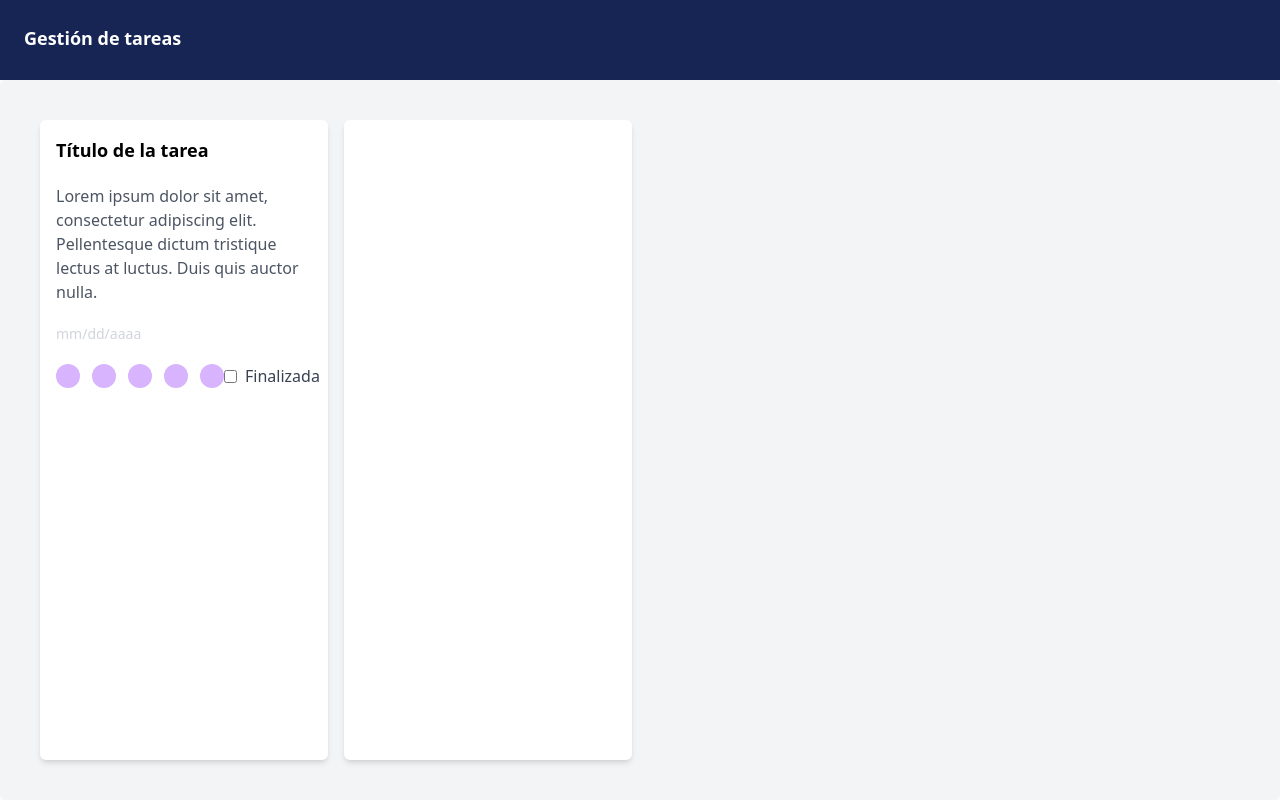
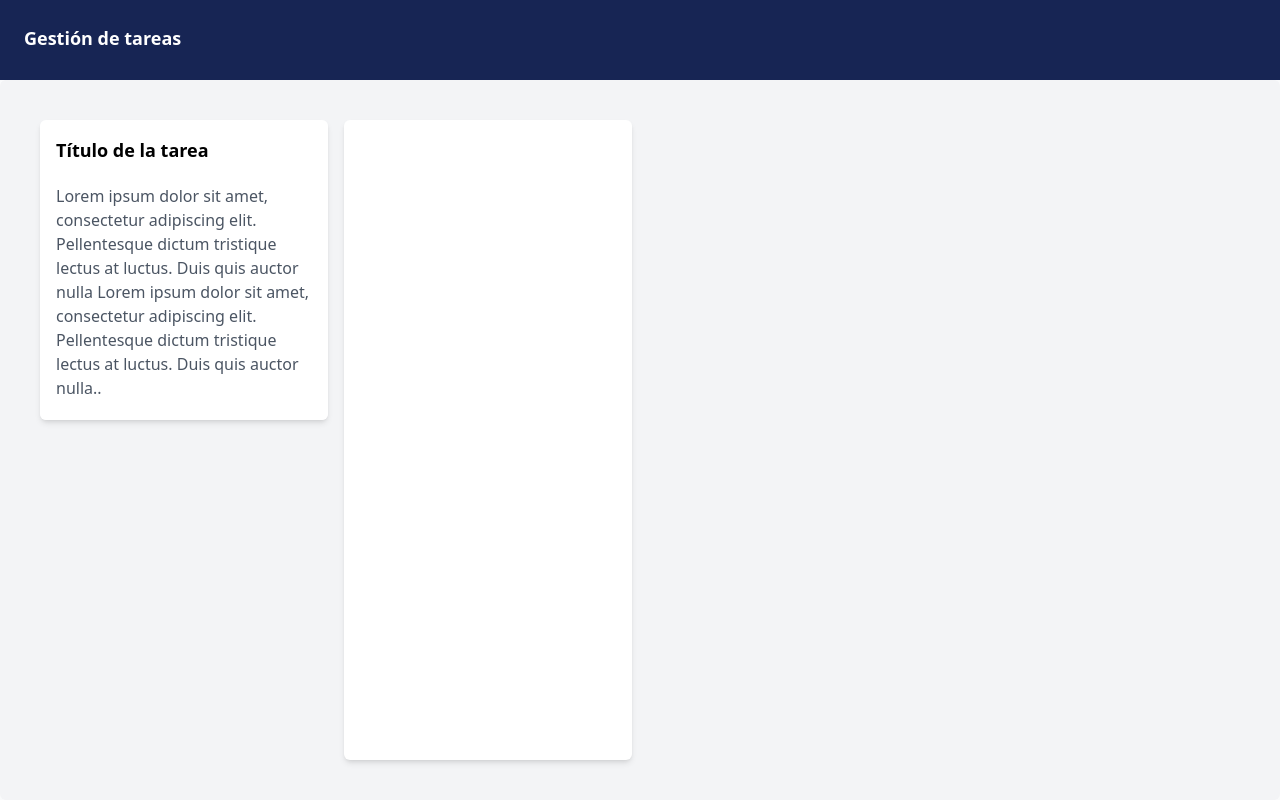
Before and after one commit to Edison0125/prueba_tecnica, a React (Vite) app: page /dashboard in a window 1280 px wide. Built offline with nearby package versions, Linux system fonts and the light colour scheme.

Commit message:
Mejora en la implementación y corrección del diseño de la tarjeta de tareas (TaskCard)

```diff
--- a/src/components/TaskCard.tsx
+++ b/src/components/TaskCard.tsx
@@ -1,6 +1,6 @@
 const TaskCard = () => {
     return (
-        <div className=" max-w-md  p-4 bg-white rounded-md shadow-md space-y-5">
+        <div className="max-w-md p-4 bg-white rounded-md shadow-md space-y-5 max-h-[300px] overflow-auto">
             {/* Parte superior de la card */}
             <div className="flex justify-between mb-3">
                 <h3 className="text-lg font-semibold">Título de la tarea</h3>
@@ -8,25 +8,24 @@
             </div>
             {/*Descripción de la tarea*/}
             <div>
-                <p className="text-gray-600 text-wrap">Lorem ipsum dolor sit amet, consectetur adipiscing elit. Pellentesque dictum tristique lectus at luctus. Duis quis auctor nulla.</p>
+                <p className="text-gray-600 text-wrap">Lorem ipsum dolor sit amet, consectetur adipiscing elit. Pellentesque dictum tristique lectus at luctus. Duis quis auctor nulla
+                    Lorem ipsum dolor sit amet, consectetur adipiscing elit. Pellentesque dictum tristique lectus at luctus. Duis quis auctor nulla..</p>
+
+
             </div>
             {/* Espacio de la fecha */}
             <div className="space-y-5">
-                <p className="text-sm text-gray-300">mm/dd/aaaa</p>
+                <p className="text-sm text-gray-300 text-wrap">mm/dd/aaaa</p>
             </div>
             {/* Parte inferior de la card */}
-            <div className="flex  justify-between mt-">
-                <div className="flex space-x-3">
-                    <span className="h-6 w-6 bg-purple-300 rounded-full"></span>
-                    <span className="h-6 w-6 bg-purple-300 rounded-full"></span>
-                    <span className="h-6 w-6 bg-purple-300 rounded-full"></span>
-                    <span className="h-6 w-6 bg-purple-300 rounded-full"></span>
-                    <span className="h-6 w-6 bg-purple-300 rounded-full"></span>
-                </div>
-
+            <div className="flex  justify-between">
                 <div className="flex items-center space-x-2">
                     <input type="checkbox" className="border-gray-150 cursor-pointer" />
                     <label htmlFor="" className="ml-3  text-gray-700">Finalizada</label>
+                </div>
+                <div className="">
+                    <button className="text-white bg-blue-700 font-medium text-sm rounded-md pt-1 pb-1 pl-3 pr-3 mr-3">Editar</button>
+                    <button className="text-white bg-red-800 font-medium text-sm rounded-md pt-1 pb-1 pl-3 pr-3">Eliminar</button>
                 </div>
             </div>
         </div>
```
